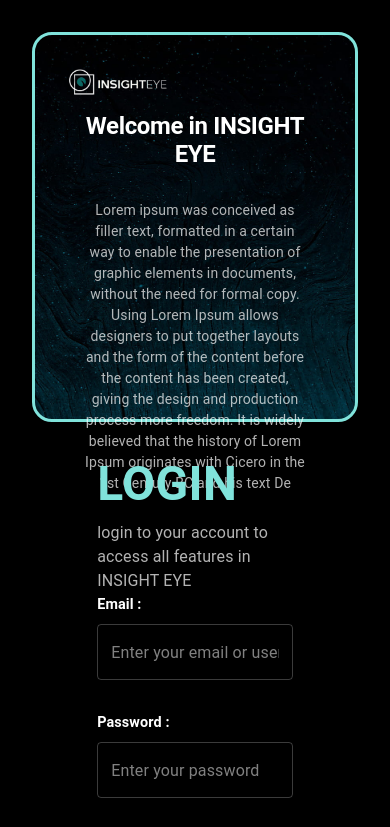
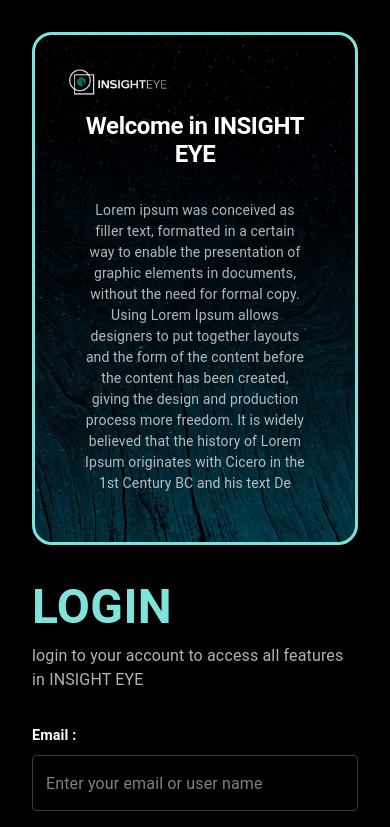
Before and after one commit to randa-11295/Insight-eye, a React (Create React App) app: page /log-in in a window 390 px wide. Shown: the top 827 px of the page. Built offline with nearby package versions, Linux system fonts and the light colour scheme.

Commit message:
update log in responsive

```diff
--- a/src/Components/Auth/Info.js
+++ b/src/Components/Auth/Info.js
@@ -4,7 +4,7 @@ import { Box, Stack, Typography } from "@mui/material";
 
 const Info = () => {
      return (
-          <Stack sx={boxStyle}>
+          <Stack sx={boxStyle} >
 
                <Box sx={logoStyle}   >
                     <img src={logo} alt="Logo" />
@@ -34,7 +34,7 @@ export default Info
 
 const boxStyle = {
      width: { md: "50%" },
-     height: { xs: "50%", md: "100%" },
+     minHeight: { xs: "50%", md: "100%" },
      p: 4,
      backgroundImage: `url(${bg})`,
      backgroundSize: "cover",
--- a/src/Components/Auth/LogIn.js
+++ b/src/Components/Auth/LogIn.js
@@ -5,7 +5,7 @@ import { useFormik } from "formik";
 import axios from "axios";
 import { useRecoilState } from "recoil";
 import { authState } from "../../Recoil/RecoilState";
-import { Box, Link, Typography } from "@mui/material";
+import { Box, Link, Typography, Stack } from "@mui/material";
 
 const LogIn = () => {
 
@@ -46,7 +46,7 @@ const LogIn = () => {
 
   return (
 
-    <Box sx={{ flexDirection: "column", height: "100%", display: "flex", justifyContent: "space-around" }}>
+    <Stack justifyContent="space-around" gap={4} sx={{ height: "100%" }}>
       <Box>
         <Typography
           variant="h4"
@@ -98,7 +98,7 @@ const LogIn = () => {
           Contact us
         </Link>
       </Typography>
-    </Box>
+    </Stack>
   )
 }
 
--- a/src/Pages/Welcome.js
+++ b/src/Pages/Welcome.js
@@ -10,16 +10,16 @@ const Welcome = () => {
   return (
     <Stack direction={{ xs: "column", md: "row" }} justifyContent="stretch" alignItems="stretch" gap={4}
       sx={{
-        height: "100vh",
+        minHeight: "100vh",
         p: 4
       }}
     >
       <Info />
       <Box sx={{
         width: { md: "50%" },
-        height: { xs: "50%", md: "100%" },
+        minHeight: { xs: "50%", md: "100%" },
       }} >
-        <Box sx={{ margin : "auto",width  : "60%" ,height : "100%"}}>
+        <Box sx={{ margin : "auto",width  : {xl :"60%"} ,height : "100%"}}>
 
         <LogIn />
         </Box>
```
